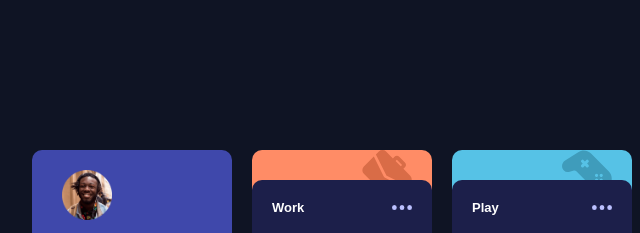
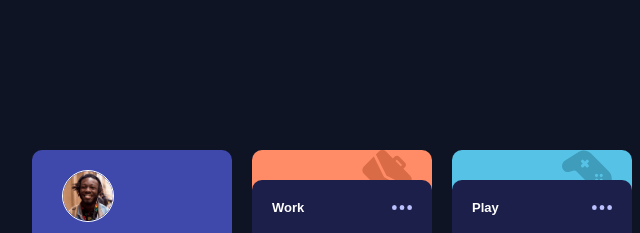
Before and after one commit to Brycies/time-tracker, a plain HTML site: page index.html in a window 1280 px wide. Shown: the top 233 px of the page, 76-716 px from the left. Drawn offline with Linux system fonts and the light colour scheme.

Commit message:
first commit

```diff
--- a/style/track.css
+++ b/style/track.css
@@ -25,6 +25,8 @@ div.name-cnt {
 }
 img.logo {
   width: 50px;
+  border: 1px solid white;
+  border-radius: 50%;
   margin: 20px 0px 0px 30px;
 }
 p.report {
```
